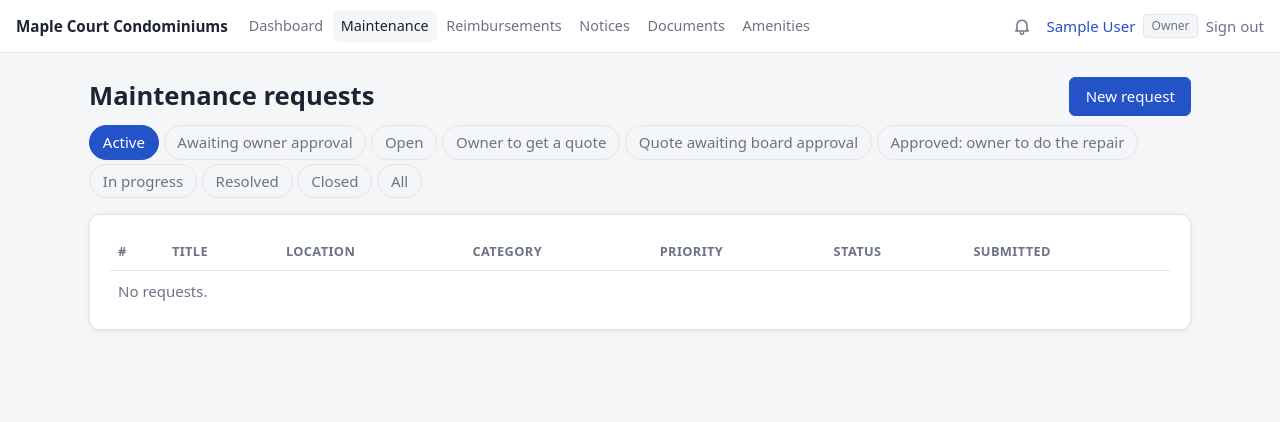
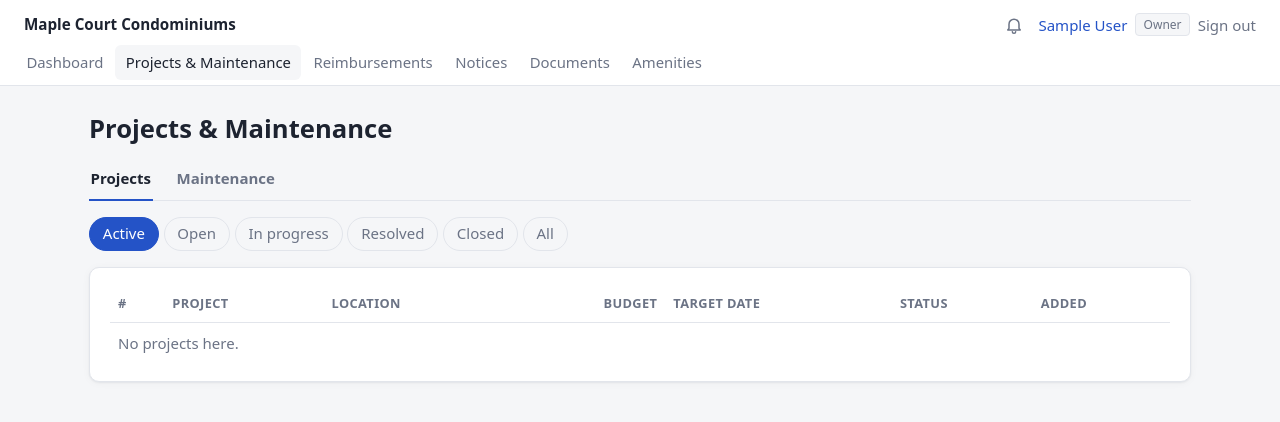
Before and after one commit to badakhshian/Condo_management, a Flask app: page /maintenance/ in a window 1280 px wide. Shown: the top 422 px of the page. Run offline with Flask 3, Linux system fonts and the light colour scheme; the visitor is signed in with stand-in values (Sample User, id 1); data that the repository does not hold is empty; some libraries are stand-ins or nearby versions.

Commit message:
Menu on its own row; Projects & Maintenance with two tabs
The top bar keeps the name and account on the first line and puts the menu on
a line below. Maintenance becomes Projects & Maintenance: a Projects tab for
planned building work (budget, target date, visible to all residents, added by
the board) and a Maintenance tab for repair requests. The board can move an
item between the two.

Co-Authored-By: Claude Opus 5.5 <noreply@anthropic.com>
Claude-Session: https://claude.ai/code/session_01HngvPm3Fs8XEJxfRbKXR6A

```diff
--- a/condo/migrate.py
+++ b/condo/migrate.py
@@ -26,6 +26,9 @@ ADDED_COLUMNS = [
     ("user", "must_change_password", "BOOLEAN NOT NULL DEFAULT FALSE"),
     ("user", "job_title", "VARCHAR(120)"),
     ("payment", "special_id", "INTEGER"),
+    ("maintenance_request", "kind", "VARCHAR(20) NOT NULL DEFAULT 'maintenance'"),
+    ("maintenance_request", "budget_cents", "INTEGER"),
+    ("maintenance_request", "target_date", "DATE"),
     ("user", "permissions", "VARCHAR(300)"),
     ("maintenance_request", "quote_note", "TEXT"),
     ("maintenance_request", "quote_vendor", "VARCHAR(200)"),
--- a/condo/static/style.css
+++ b/condo/static/style.css
@@ -276,3 +276,20 @@ form .btn.primary + a { margin-left: 0; }
 .sc-overdue { color: var(--danger); }
 .sc-preview .custom-amount { width: 8.5rem; margin: 0 0 0 auto; }
 .sc-preview .custom-amount input { height: 2.1rem; text-align: right; }
+
+/* Top bar: name and account on the first line, the menu on its own line below. */
+.topbar { flex-wrap: wrap; row-gap: .25rem; padding: .55rem 1.5rem 0; }
+.topbar .brand { flex: 1; min-width: 0; }
+.topbar nav { order: 3; flex: 1 0 100%; margin: 0 -.5rem; padding-bottom: .35rem; }
+.topbar nav a { font-size: .93rem; padding: .4rem .65rem; }
+@media (max-width: 640px) { .topbar { padding: .5rem .8rem 0; } .topbar nav { margin: 0 -.3rem; } }
+
+/* Primary tabs inside a section (Projects | Maintenance). */
+.section-tabs { display: flex; gap: 1.4rem; border-bottom: 1px solid var(--border); margin-bottom: 1rem; }
+.section-tabs a { padding: .55rem .1rem; color: var(--muted); font-weight: 600; border-bottom: 2px solid transparent; margin-bottom: -1px; }
+.section-tabs a:hover { color: var(--text); text-decoration: none; }
+.section-tabs a.active { color: var(--text); border-bottom-color: var(--primary); }
+.section-tabs .count { font-size: .75rem; font-weight: 500; background: var(--bg); border-radius: 999px; padding: .05rem .45rem; margin-left: .2rem; }
+.project-facts { display: flex; gap: 2rem; margin-bottom: .8rem; }
+.project-facts div { display: flex; flex-direction: column; color: var(--muted); font-size: .85rem; }
+.project-facts span { font-size: 1.25rem; font-weight: 700; color: var(--text); }
--- a/condo/templates/base.html
+++ b/condo/templates/base.html
@@ -25,7 +25,7 @@
       {% if current_user.role == 'owner' or nav_board %}<a href="{{ url_for('billing.index') }}" class="{{ 'active' if ep.startswith('billing') }}">Accounting</a>
       {% else %}<a href="{{ url_for('billing.my_account') }}" class="{{ 'active' if ep.startswith('billing') }}">Statement</a>{% endif %}
     {% endif %}
-    <a href="{{ url_for('maintenance.index') }}" class="{{ 'active' if ep.startswith('maintenance') }}">Maintenance</a>
+    <a href="{{ url_for('maintenance.index') }}" class="{{ 'active' if ep.startswith('maintenance') }}">Projects &amp; Maintenance</a>
     {% if not current_user.is_admin and (current_user.role == 'owner' or nav_board) %}<a href="{{ url_for('reimbursements.index') }}" class="{{ 'active' if ep.startswith('reimbursements') }}">Reimbursements</a>{% endif %}
     <a href="{{ url_for('announcements.index') }}" class="{{ 'active' if ep.startswith('announcements') }}">Notices</a>
     <a href="{{ url_for('documents.index') }}" class="{{ 'active' if ep.startswith('documents') }}">Documents</a>
--- a/condo/templates/dashboard_admin.html
+++ b/condo/templates/dashboard_admin.html
@@ -16,7 +16,7 @@
   <a class="stat" href="{{ url_for('units.index') }}"><span>{{ stats.units }}</span>Units ({{ stats.occupied }} occupied)</a>
   <a class="stat" href="{{ url_for('directory.index') }}"><span>{{ stats.people }}</span>Owners &amp; tenants</a>
   <a class="stat" href="{{ url_for('billing.index') }}"><span class="{{ 'owed' if stats.outstanding }}">{{ stats.outstanding|money }}</span>Outstanding dues</a>
-  <a class="stat" href="{{ url_for('maintenance.index') }}"><span>{{ stats.open_requests }}</span>Open requests</a>
+  <a class="stat" href="{{ url_for('maintenance.index', tab='maintenance') }}"><span>{{ stats.open_requests }}</span>Open requests</a>
 </div>
 {% if reimb_waiting %}
 <section class="card building-insurance">
--- a/condo/templates/dashboard_staff.html
+++ b/condo/templates/dashboard_staff.html
@@ -13,7 +13,7 @@
   </section>
   {% if current_user.can('maintenance') %}
   <section class="card">
-    <h2>Active repairs <a class="btn small" href="{{ url_for('maintenance.index') }}">All</a></h2>
+    <h2>Active repairs <a class="btn small" href="{{ url_for('maintenance.index', tab='maintenance') }}">All</a></h2>
     {% if active_requests %}<ul class="list">{% for r in active_requests %}
       <li><a href="{{ url_for('maintenance.detail', request_id=r.id) }}">{{ r.title }}</a>
         <span class="muted">· {{ 'Unit ' ~ r.unit.number if r.unit else 'Common area' }}</span>
--- a/condo/templates/maintenance/index.html
+++ b/condo/templates/maintenance/index.html
@@ -1,15 +1,37 @@
 {% extends "base.html" %}
 {% from "_macros.html" import status_badge, priority_badge %}
-{% block title %}Maintenance{% endblock %}
+{% block title %}{{ tabs[tab] }}{% endblock %}
 {% block content %}
-<div class="head"><h1>Maintenance requests</h1><a class="btn primary" href="{{ url_for('maintenance.new') }}">New request</a></div>
+<div class="head"><h1>Projects &amp; Maintenance</h1>
+  {% if tab == 'projects' %}{% if can_add_projects %}<a class="btn primary" href="{{ url_for('maintenance.new', kind='project') }}">New project</a>{% endif %}
+  {% else %}<a class="btn primary" href="{{ url_for('maintenance.new') }}">New request</a>{% endif %}</div>
+<nav class="section-tabs">
+  {% for key, label in tabs.items() %}
+    <a href="{{ url_for('maintenance.index', tab=key) }}" class="{{ 'active' if tab == key }}">{{ label }}{% if counts[key] %} <span class="count">{{ counts[key] }}</span>{% endif %}</a>
+  {% endfor %}
+</nav>
 <nav class="tabs">
   {% for key, label in [('active', 'Active')] + statuses.items()|list + [('all', 'All')] %}
-    <a href="{{ url_for('maintenance.index', status=key) }}" class="{{ 'active' if status == key }}">{{ label }}</a>
+    {% if tab == 'maintenance' or key not in ('awaiting_owner', 'quote_requested', 'quote_review', 'owner_repair') %}
+    <a href="{{ url_for('maintenance.index', tab=tab, status=key) }}" class="{{ 'active' if status == key }}">{{ label }}</a>
+    {% endif %}
   {% endfor %}
 </nav>
 <div class="card">
 <table>
+  {% if tab == 'projects' %}
+  <thead><tr><th>#</th><th>Project</th><th>Location</th><th class="num">Budget</th><th>Target date</th><th>Status</th><th>Added</th></tr></thead>
+  <tbody>
+  {% for r in requests %}
+    <tr><td>{{ r.id }}</td><td><a href="{{ url_for('maintenance.detail', request_id=r.id) }}">{{ r.title }}</a> <span class="muted">· {{ r.category }}</span></td>
+      <td>{{ 'Unit ' ~ r.unit.number if r.unit else 'Building' }}</td>
+      <td class="num">{{ r.budget_cents|money if r.budget_cents is not none else '—' }}</td>
+      <td class="nowrap">{{ r.target_date.strftime('%b %d, %Y') if r.target_date else '—' }}</td>
+      <td>{{ status_badge(r.status, statuses) }}</td>
+      <td>{{ r.created_at.strftime('%Y-%m-%d') }} <span class="muted">· {{ r.submitted_by.name }}</span></td></tr>
+  {% else %}<tr><td colspan="7" class="muted">No projects{{ '' if status == 'all' else ' here' }}.{% if can_add_projects %} Projects are planned work for the building, such as a roof, windows or a renovation.{% endif %}</td></tr>{% endfor %}
+  </tbody>
+  {% else %}
   <thead><tr><th>#</th><th>Title</th><th>Location</th><th>Category</th><th>Priority</th><th>Status</th><th>Submitted</th></tr></thead>
   <tbody>
   {% for r in requests %}
@@ -19,6 +41,7 @@
       <td>{{ r.created_at.strftime('%Y-%m-%d') }} <span class="muted">· {{ r.submitted_by.name }}</span></td></tr>
   {% else %}<tr><td colspan="7" class="muted">No requests.</td></tr>{% endfor %}
   </tbody>
+  {% endif %}
 </table>
 </div>
 {% endblock %}
--- a/condo/views/maintenance.py
+++ b/condo/views/maintenance.py
@@ -3,7 +3,7 @@ from flask_login import current_user, login_required
 
 from .. import files, notify
 from ..extensions import db
-from ..utils import board_positions_of, parse_money
+from ..utils import board_positions_of, parse_date, parse_money
 from ..models import (ACTIVE_STATUSES, QUOTE_STATUSES, REQUEST_CATEGORIES, REQUEST_PRIORITIES, REQUEST_STATUSES,
                       MaintenanceComment, MaintenanceRequest, Unit, User, utcnow)
 
@@ -15,10 +15,26 @@ def is_board(user=None):
     return user.is_admin or bool(board_positions_of(user))
 
 
+TABS = {"projects": "Projects", "maintenance": "Maintenance"}
+KIND_OF_TAB = {"projects": "project", "maintenance": "maintenance"}
+
+
+def sees_all(user=None):
+    user = user or current_user
+    return is_board(user) or user.can("maintenance")
+
+
+def can_add_projects(user=None):
+    """Projects are building work the board plans; residents follow them but don't create them."""
+    return sees_all(user)
+
+
 def _visible(req):
-    """The board and repair staff see everything; residents see their unit's requests and their own."""
-    return (is_board() or current_user.can("maintenance") or req.submitted_by_id == current_user.id
-            or (req.unit_id is not None and req.unit_id == current_user.unit_id))
+    """The board and repair staff see everything; residents see their unit's requests, their own,
+    and the building's projects."""
+    return (sees_all() or req.submitted_by_id == current_user.id
+            or (req.unit_id is not None and req.unit_id == current_user.unit_id)
+            or (req.kind == "project" and req.unit_id is None))
 
 
 def _url(req):
@@ -34,19 +50,28 @@ def _tell_unit_side(req, title, body=None):
 @bp.route("/")
 @login_required
 def index():
+    tab = request.args.get("tab", "projects")
+    if tab not in TABS:
+        tab = "projects"
     status = request.args.get("status", "active")
-    stmt = db.select(MaintenanceRequest).order_by(MaintenanceRequest.created_at.desc())
-    if not (is_board() or current_user.can("maintenance")):
-        conds = [MaintenanceRequest.submitted_by_id == current_user.id]
+    base = db.select(MaintenanceRequest)
+    if not sees_all():
+        conds = [MaintenanceRequest.submitted_by_id == current_user.id,
+                 db.and_(MaintenanceRequest.kind == "project", MaintenanceRequest.unit_id.is_(None))]
         if current_user.unit_id:
             conds.append(MaintenanceRequest.unit_id == current_user.unit_id)
-        stmt = stmt.where(db.or_(*conds))
+        base = base.where(db.or_(*conds))
+    counts = {key: db.session.scalar(db.select(db.func.count()).select_from(
+        base.where(MaintenanceRequest.kind == kind, MaintenanceRequest.status.in_(ACTIVE_STATUSES)).subquery()))
+        for key, kind in KIND_OF_TAB.items()}
+    stmt = base.where(MaintenanceRequest.kind == KIND_OF_TAB[tab]).order_by(MaintenanceRequest.created_at.desc())
     if status == "active":
         stmt = stmt.where(MaintenanceRequest.status.in_(ACTIVE_STATUSES))
     elif status in REQUEST_STATUSES:
         stmt = stmt.where(MaintenanceRequest.status == status)
     requests_ = db.session.scalars(stmt).all()
-    return render_template("maintenance/index.html", requests=requests_, status=status,
+    return render_template("maintenance/index.html", requests=requests_, status=status, tab=tab, tabs=TABS,
+                           counts=counts, can_add_projects=can_add_projects(),
                            statuses=REQUEST_STATUSES, priorities=REQUEST_PRIORITIES)
 
 
@@ -55,6 +80,8 @@ def index():
 def new():
     picks_unit = current_user.is_admin or current_user.is_staff
     units = db.session.scalars(db.select(Unit).order_by(Unit.number)).all() if picks_unit else []
+    values = request.form if request.method == "POST" else request.args
+    kind = "project" if values.get("kind") == "project" and can_add_projects() else "maintenance"
     if request.method == "POST":
         errors = []
         title = request.form.get("title", "").strip()
@@ -70,6 +97,18 @@ def new():
             errors.append("Choose a category.")
         if priority not in REQUEST_PRIORITIES:
             errors.append("Choose a priority.")
+        budget = target = None
+        if kind == "project":
+            if request.form.get("budget", "").strip():
+                try:
+                    budget = parse_money(request.form.get("budget"))
+                except ValueError as e:
+                    errors.append(f"Budget: {e}")
+            if request.form.get("target_date", "").strip():
+                try:
+                    target = parse_date(request.form.get("target_date"), "Target date")
+                except ValueError as e:
+                    errors.append(str(e))
 
         unit_id = None
         if location == "unit":
@@ -86,9 +125,10 @@ def new():
                 unit_id = current_user.unit_id
 
         if not errors:
-            req = MaintenanceRequest(title=title, description=description, category=category,
-                                     priority=priority, unit_id=unit_id, submitted_by_id=current_user.id)
-            needs_owner = needs_owner_approval(current_user, unit_id)
+            req = MaintenanceRequest(title=title, description=description, category=category, kind=kind,
+                                     priority=priority, unit_id=unit_id, submitted_by_id=current_user.id,
+                                     budget_cents=budget, target_date=target)
+            needs_owner = kind == "maintenance" and needs_owner_approval(current_user, unit_id)
             if needs_owner:
                 req.status, req.owner_approval = "awaiting_owner", "pending"
             db.session.add(req)
@@ -97,19 +137,24 @@ def new():
             if needs_owner:
                 notify.send(notify.unit_owner_accounts(unit_id), f"Your tenant asked for a repair: {title}",
                             url=_url(req), body=f"{current_user.name}: {description}", kind="maintenance")
+            elif kind == "project":
+                notify.send([u for u in notify.admins() if u.id != current_user.id],
+                            f"New project ({where}): {title}", url=_url(req),
+                            body=f"{current_user.name}: {description}", kind="maintenance")
             else:
                 notify.send(notify.admins(), f"New repair request ({where}): {title}", url=_url(req),
                             body=f"{current_user.name}: {description}", kind="maintenance")
             db.session.commit()
             flash("Request sent to the unit's owner for approval." if needs_owner
-                  else "Maintenance request submitted.", "success")
+                  else "Project added." if kind == "project" else "Maintenance request submitted.", "success")
             return redirect(url_for("maintenance.detail", request_id=req.id))
         for e in errors:
             flash(e, "error")
-        return render_template("maintenance/form.html", form=request.form, units=units,
+        return render_template("maintenance/form.html", form=request.form, units=units, kind=kind,
                                categories=REQUEST_CATEGORIES, priorities=REQUEST_PRIORITIES), 400
-    return render_template("maintenance/form.html", form={"priority": "normal", "location": "unit"},
-                           units=units, categories=REQUEST_CATEGORIES, priorities=REQUEST_PRIORITIES)
+    return render_template("maintenance/form.html", units=units, kind=kind,
+                           form={"priority": "normal", "location": "common" if kind == "project" else "unit"},
+                           categories=REQUEST_CATEGORIES, priorities=REQUEST_PRIORITIES)
 
 
 def needs_owner_approval(user, unit_id):
@@ -144,7 +189,8 @@ def detail(request_id):
     owners = owner_accounts(req.unit_id) if req.awaiting_owner and req.unit_id else []
     return render_template("maintenance/detail.html", req=req, statuses=REQUEST_STATUSES,
                            priorities=REQUEST_PRIORITIES, can_decide=can_decide(req), owner_accounts=owners,
-                           board=is_board(), unit_owner=is_unit_owner(req), accept=files.ACCEPT)
+                           board=is_board(), unit_owner=is_unit_owner(req), accept=files.ACCEPT,
+                           can_projects=can_add_projects())
 
 
 def is_unit_owner(req, user=None):
@@ -280,6 +326,45 @@ def owner_decision(request_id):
     return redirect(url_for("maintenance.detail", request_id=req.id))
 
 
+@bp.route("/<int:request_id>/project", methods=["POST"])
+@login_required
+def project_details(request_id):
+    """The board files an item under Projects or Maintenance and sets a project's budget and target date."""
+    req = _get_visible(request_id)
+    if not can_add_projects():
+        abort(403)
+    kind = request.form.get("kind", req.kind)
+    if kind not in ("project", "maintenance"):
+        abort(400)
+    errors, budget, target = [], None, None
+    if kind == "project":
+        if request.form.get("budget", "").strip():
+            try:
+                budget = parse_money(request.form.get("budget"))
+            except ValueError as e:
+                errors.append(f"Budget: {e}")
+        if request.form.get("target_date", "").strip():
+            try:
+                target = parse_date(request.form.get("target_date"), "Target date")
+            except ValueError as e:
+                errors.append(str(e))
+    if errors:
+        for e in errors:
+            flash(e, "error")
+        return redirect(_url(req))
+    moved = kind != req.kind
+    req.kind = kind
+    if kind == "project":
+        req.budget_cents, req.target_date = budget, target
+    if moved:
+        db.session.add(MaintenanceComment(request=req, author_id=current_user.id,
+                                          body=f"Moved to {'Projects' if kind == 'project' else 'Maintenance'}."))
+    db.session.commit()
+    flash("Moved to Projects." if moved and kind == "project" else "Moved to Maintenance." if moved
+          else "Project details saved.", "success")
+    return redirect(_url(req))
+
+
 @bp.route("/<int:request_id>/comment", methods=["POST"])
 @login_required
 def comment(request_id):
```
Also changed, not shown: condo/models.py (+8 -0 lines), condo/navigation.py (+12 -1 lines), condo/templates/maintenance/detail.html (+25 -2 lines), condo/templates/maintenance/form.html (+16 -5 lines), tests/test_navigation.py (+2 -2 lines), tests/test_projects.py (added, +54 -0 lines), tests/test_staff.py (+2 -2 lines), README.md.
